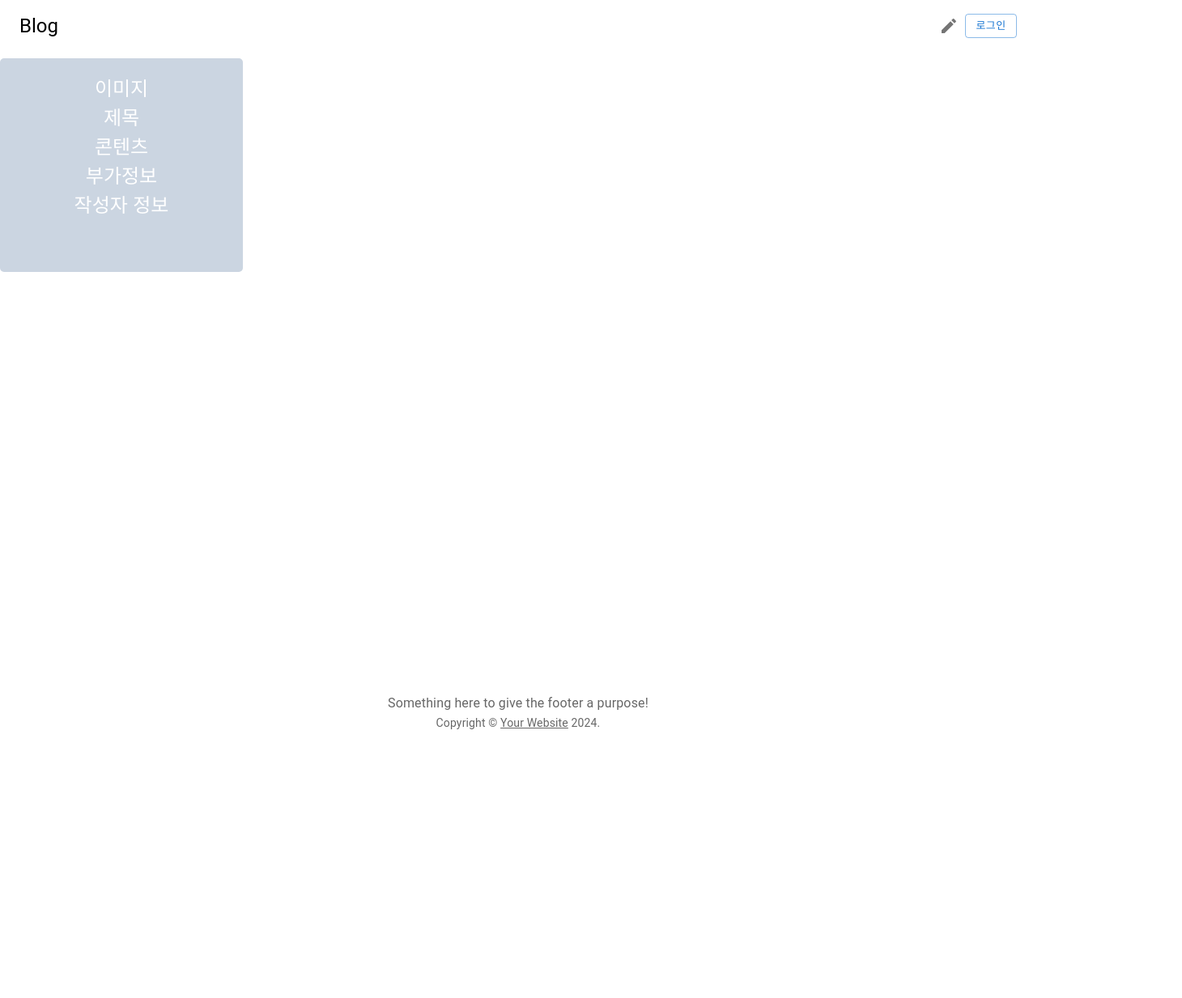
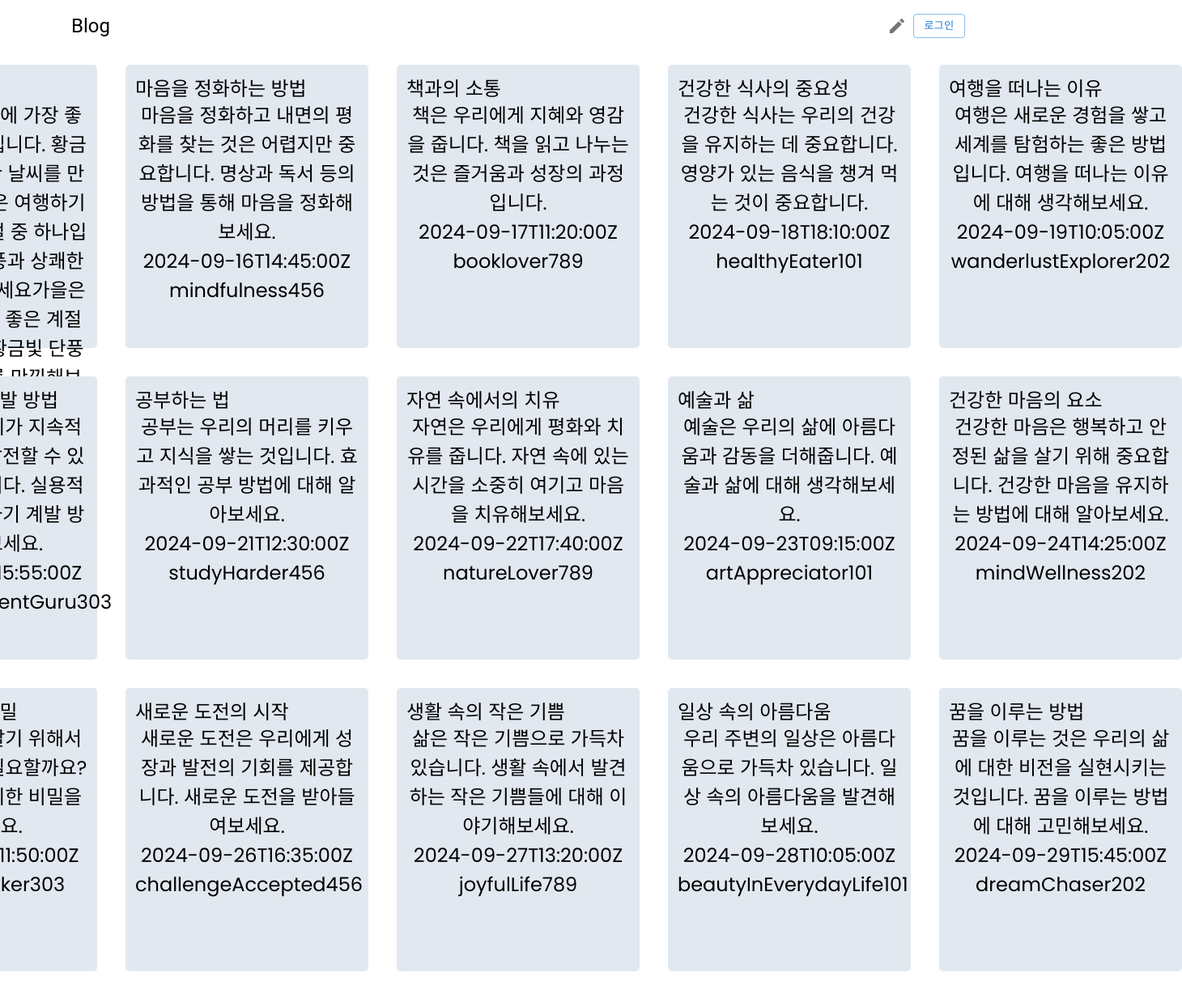
Before and after one commit to JH-PARK97/board-client, a React (Create React App) app: page /home in a window 1280 px wide. Shown: the top 1233 px of the page at 81% size, 1460 px wide, since content can reach past the window. Before the commit the page ends 951 px from the top, so only its background shows below. Built offline with nearby package versions, Linux system fonts and the light colour scheme; no server answers.

Commit message:
footer, UI 수정 및 postcard 작업

```diff
--- /dev/null
+++ b/public/post.json
@@ -0,0 +1,158 @@
+[
+    {
+      "title": "가을 여행의 매력",
+      "content": "가을은 여행하기에 가장 좋은 계절 중 하나입니다. 황금빛 단풍과 상쾌한 날씨를 만끽해보세요가을은 여행하기에 가장 좋은 계절 중 하나입니다. 황금빛 단풍과 상쾌한 날씨를 만끽해보세요가을은 여행하기에 가장 좋은 계절 중 하나입니다. 황금빛 단풍과 상쾌한 날씨를 만끽해보세요가을은 여행하기에 가장 좋은 계절 중 하나입니다. 황금빛 단풍과 상쾌한 날씨를 만끽해보세요.",
+      "createdDate": "2024-09-15T09:30:00Z",
+      "userId": "traveler123"
+    },
+    {
+      "title": "마음을 정화하는 방법",
+      "content": "마음을 정화하고 내면의 평화를 찾는 것은 어렵지만 중요합니다. 명상과 독서 등의 방법을 통해 마음을 정화해보세요.",
+      "createdDate": "2024-09-16T14:45:00Z",
+      "userId": "mindfulness456"
+    },
+    {
+      "title": "책과의 소통",
+      "content": "책은 우리에게 지혜와 영감을 줍니다. 책을 읽고 나누는 것은 즐거움과 성장의 과정입니다.",
+      "createdDate": "2024-09-17T11:20:00Z",
+      "userId": "booklover789"
+    },
+    {
+      "title": "건강한 식사의 중요성",
+      "content": "건강한 식사는 우리의 건강을 유지하는 데 중요합니다. 영양가 있는 음식을 챙겨 먹는 것이 중요합니다.",
+      "createdDate": "2024-09-18T18:10:00Z",
+      "userId": "healthyEater101"
+    },
+    {
+      "title": "여행을 떠나는 이유",
+      "content": "여행은 새로운 경험을 쌓고 세계를 탐험하는 좋은 방법입니다. 여행을 떠나는 이유에 대해 생각해보세요.",
+      "createdDate": "2024-09-19T10:05:00Z",
+      "userId": "wanderlustExplorer202"
+    },
+    {
+      "title": "실용적인 자기 계발 방법",
+      "content": "자기 계발은 우리가 지속적으로 성장하고 발전할 수 있도록 돕는 것입니다. 실용적이고 효과적인 자기 계발 방법을 알아보세요.",
+      "createdDate": "2024-09-20T15:55:00Z",
+      "userId": "selfImprovementGuru303"
+    },
+    {
+      "title": "공부하는 법",
+      "content": "공부는 우리의 머리를 키우고 지식을 쌓는 것입니다. 효과적인 공부 방법에 대해 알아보세요.",
+      "createdDate": "2024-09-21T12:30:00Z",
+      "userId": "studyHarder456"
+    },
+    {
+      "title": "자연 속에서의 치유",
+      "content": "자연은 우리에게 평화와 치유를 줍니다. 자연 속에 있는 시간을 소중히 여기고 마음을 치유해보세요.",
+      "createdDate": "2024-09-22T17:40:00Z",
+      "userId": "natureLover789"
+    },
+    {
+      "title": "예술과 삶",
+      "content": "예술은 우리의 삶에 아름다움과 감동을 더해줍니다. 예술과 삶에 대해 생각해보세요.",
+      "createdDate": "2024-09-23T09:15:00Z",
+      "userId": "artAppreciator101"
+    },
+    {
+      "title": "건강한 마음의 요소",
+      "content": "건강한 마음은 행복하고 안정된 삶을 살기 위해 중요합니다. 건강한 마음을 유지하는 방법에 대해 알아보세요.",
+      "createdDate": "2024-09-24T14:25:00Z",
+      "userId": "mindWellness202"
+    },
+    {
+      "title": "성공적인 삶의 비밀",
+      "content": "성공적인 삶을 살기 위해서는 어떤 요소가 필요할까요? 성공적인 삶을 위한 비밀을 알아보세요.",
+      "createdDate": "2024-09-25T11:50:00Z",
+      "userId": "successSeeker303"
+    },
+    {
+      "title": "새로운 도전의 시작",
+      "content": "새로운 도전은 우리에게 성장과 발전의 기회를 제공합니다. 새로운 도전을 받아들여보세요.",
+      "createdDate": "2024-09-26T16:35:00Z",
+      "userId": "challengeAccepted456"
+    },
+    {
+      "title": "생활 속의 작은 기쁨",
+      "content": "삶은 작은 기쁨으로 가득차 있습니다. 생활 속에서 발견하는 작은 기쁨들에 대해 이야기해보세요.",
+      "createdDate": "2024-09-27T13:20:00Z",
+      "userId": "joyfulLife789"
+    },
+    {
+      "title": "일상 속의 아름다움",
+      "content": "우리 주변의 일상은 아름다움으로 가득차 있습니다. 일상 속의 아름다움을 발견해보세요.",
+      "createdDate": "2024-09-28T10:05:00Z",
+      "userId": "beautyInEverydayLife101"
+    },
+    {
+      "title": "꿈을 이루는 방법",
+      "content": "꿈을 이루는 것은 우리의 삶에 대한 비전을 실현시키는 것입니다. 꿈을 이루는 방법에 대해 고민해보세요.",
+      "createdDate": "2024-09-29T15:45:00Z",
+      "userId": "dreamChaser202"
+    },
+    {
+      "title": "사랑과 관계에 대한 고찰",
+      "content": "사랑과 관계는 우리의 삶에 큰 의미를 부여합니다. 사랑과 관계에 대해 고찰해보세요.",
+      "createdDate": "2024-09-30T12:30:00Z",
+      "userId": "loveAndRelationship303"
+    },
+    {
+      "title": "성공적인 커리어를 위한 조언",
+      "content": "성공적인 커리어를 쌓기 위해서는 어떤 노력이 필요할까요? 성공적인 커리어를 위한 조언을 알아보세요.",
+      "createdDate": "2024-10-01T17:20:00Z",
+      "userId": "careerSuccess456"
+    },
+    {
+      "title": "행복한 가정의 비밀",
+      "content": "행복한 가정을 유지하는 것은 중요한 일입니다. 행복한 가정의 비밀을 알아보세요.",
+      "createdDate": "2024-10-02T14:15:00Z",
+      "userId": "happyFamily789"
+    },
+    {
+      "title": "자기소개와 자아 인식",
+      "content": "자기 소개와 자아 인식은 우리의 삶에서 중요한 역할을 합니다. 자기 소개와 자아 인식에 대해 고민해보세요.",
+      "createdDate": "2024-10-03T11:10:00Z",
+      "userId": "selfIntroduction101"
+    },
+    {
+      "title": "현실과 꿈 사이",
+      "content": "현실과 꿈 사이에서 우리는 어떤 선택을 해야 할까요? 현실과 꿈 사이에 대한 이야기를 나눠보세요.",
+      "createdDate": "2024-10-04T16:25:00Z",
+      "userId": "realityVsDream202"
+    },
+    {
+      "title": "연인과의 소통",
+      "content": "연인과의 소통은 건강한 관계를 유지하는 데 중요합니다. 연인과의 소통에 대해 이야기해보세요.",
+      "createdDate": "2024-10-05T13:30:00Z",
+      "userId": "communicationWithLovedOne303"
+    },
+    {
+      "title": "심신의 건강을 위한 방법",
+      "content": "심신의 건강을 유지하는 것은 우리의 삶에 큰 영향을 미칩니다. 심신의 건강을 위한 방법을 알아보세요.",
+      "createdDate": "2024-10-06T10:55:00Z",
+      "userId": "mindAndBodyWellness456"
+    },
+    {
+      "title": "가치 있는 삶",
+      "content": "가치 있는 삶을 살기 위해서는 어떤 가치를 추구해야 할까요? 가치 있는 삶에 대해 이야기해보세요.",
+      "createdDate": "2024-10-07T15:40:00Z",
+      "userId": "meaningfulLife789"
+    },
+    {
+      "title": "자기성찰과 성장",
+      "content": "자기성찰을 통해 우리는 성장하고 발전할 수 있습니다. 자기성찰과 성장에 대해 이야기해보세요.",
+      "createdDate": "2024-10-08T12:25:00Z",
+      "userId": "selfReflectionAndGrowth101"
+    },
+    {
+      "title": "여행을 통한 자기 발견",
+      "content": "여행은 자기 발견의 시간이 될 수 있습니다. 여행을 통해 자기 발견의 여정에 나서보세요.",
+      "createdDate": "2024-10-09T17:15:00Z",
+      "userId": "selfDiscoveryThroughTravel202"
+    },
+    {
+      "title": "사회 속의 나",
+      "content": "우리는 사회 속에서 누구인가요? 사회 속의 나에 대해 생각해보고 나의 역할을 이야기해보세요.",
+      "createdDate": "2024-10-10T14:10:00Z",
+      "userId": "meInTheSociety303"
+    }
+  ]
--- a/src/App.tsx
+++ b/src/App.tsx
@@ -39,6 +39,16 @@ async function checkLogin(ctx: LoaderFunctionArgs) {
     return null;
 }
 
+function footerRender() {
+    const pathname = window.location.pathname;
+
+    if (['/signin', '/signup'].includes(pathname)) {
+        return null;
+    }
+
+    return <Footer description="Something here to give the footer a purpose!" />;
+}
+
 export default function App() {
     const router = useMemo(() => {
         return createBrowserRouter([
@@ -48,7 +58,7 @@ export default function App() {
             },
             {
                 path: '/',
-                element: <Footer description="Something here to give the footer a purpose!" />,
+                element: footerRender(),
                 children: [
                     {
                         path: '/',
--- a/src/components/auth/SignUp.tsx
+++ b/src/components/auth/SignUp.tsx
@@ -93,7 +93,7 @@ export default function SignUp() {
                     <CssBaseline />
                     <Box
                         sx={{
-                            marginTop: 8,
+                            marginTop: 5,
                             display: 'flex',
                             flexDirection: 'column',
                             alignItems: 'center',
@@ -105,7 +105,6 @@ export default function SignUp() {
                         <form
                             method="post"
                             onSubmit={handleSubmit(onSubmit)}
-                            style={{ marginTop: 30 }}
                             encType="multipart/form-data"
                         >
                             <Grid container spacing={2}>
--- a/src/components/blog/Blog.tsx
+++ b/src/components/blog/Blog.tsx
@@ -1,20 +1,48 @@
-import React from 'react';
+import React, { useEffect, useState } from 'react';
 
 import Header from '../shared/Layout/Header';
 import PostCard from './PostCard';
 
+interface dataProps {
+    title: string;
+    content: string;
+    createdDate: string;
+    userId: string;
+}
 export default function Blog() {
+    const [data, setData] = useState([]);
+
+    useEffect(() => {
+        const fetchPostData = async () => {
+            const resp = await fetch('/post.json');
+            const json = await resp.json();
+            setData(json);
+        };
+        fetchPostData();
+    }, []);
+
+    if (!data) {
+        return null;
+    }
     return (
-        <div className="max-w-screen-xl mx-auto h-[100vh]">
+        <div className="h-[100%] w-[90%] m-auto">
             <Header title="Blog" />
-
-            <PostCard>
-                <PostCard.Image>이미지</PostCard.Image>
-                <PostCard.Title>제목</PostCard.Title>
-                <PostCard.Content>콘텐츠</PostCard.Content>
-                <PostCard.SubInfo>부가정보</PostCard.SubInfo>
-                <PostCard.Footer>작성자 정보</PostCard.Footer>
-            </PostCard>
+            <div className="content-container">
+                {data.map((post: dataProps, idx: number) => {
+                    if (idx > 20) return null;
+                    return (
+                        <PostCard key={idx}>
+                            {/* <PostCard.Image src="https://source.unsplash.com/random?wallpapers" /> */}
+                            <div className="postcard-body h-full p-3">
+                                <PostCard.Title>{post.title}</PostCard.Title>
+                                <PostCard.Content>{post.content}</PostCard.Content>
+                                <PostCard.SubInfo>{post.createdDate}</PostCard.SubInfo>
+                                <PostCard.Footer>{post.userId}</PostCard.Footer>
+                            </div>
+                        </PostCard>
+                    );
+                })}
+            </div>
         </div>
     );
 }
--- a/src/components/blog/PostCard.tsx
+++ b/src/components/blog/PostCard.tsx
@@ -5,18 +5,30 @@ interface PostCardProps {
 }
 export default function PostCard({ children }: PostCardProps) {
     return (
-        <div className="content-container">
-            <div className="postcard-container text-center bg-slate-300">{children}</div>
-        </div>
+            <div className="postcard-container text-center bg-slate-200">{children}</div>
     );
 }
 
 interface PostCardImageProps {
     children?: ReactNode;
+    src: string;
 }
 
-PostCard.Image = function Image({ children }: PostCardImageProps) {
-    return <div className="postcard-image">{children}</div>;
+PostCard.Image = function Image({ children, src }: PostCardImageProps) {
+    return (
+        <div className="postcard-image h-[40%] w-full  relative">
+            <img
+                src={src}
+                style={{
+                    width: '100%',
+                    height: '100%',
+                    objectFit: 'cover',
+                }}
+                alt="postcard-img"
+            ></img>
+            {children}
+        </div>
+    );
 };
 
 interface PostCardTitleProps {
@@ -24,7 +36,7 @@ interface PostCardTitleProps {
 }
 
 PostCard.Title = function Title({ children }: PostCardTitleProps) {
-    return <div className="postcard-title">{children}</div>;
+    return <div className="postcard-title h-[10%] text-left">{children}</div>;
 };
 
 interface PostCardContentProps {
--- a/src/components/post/CreatePost.tsx
+++ b/src/components/post/CreatePost.tsx
@@ -59,7 +59,7 @@ export default function CreatePost() {
                         <div className="editor-wrapper w-full border overflow-auto">
                             <Tiptap getContent={getContent} />
                         </div>
-                        <div className="editor-footer flex justify-between shadow-lg py-1">
+                        <div className="editor-footer flex justify-between mt-2">
                             <div className="editor-footer-button-left">
                                 <Button variant="outlined" onClick={() => navigator(-1)}>
                                     나가기
--- a/src/components/shared/Layout/Footer.tsx
+++ b/src/components/shared/Layout/Footer.tsx
@@ -4,6 +4,7 @@ import Container from '@mui/material/Container';
 import Typography from '@mui/material/Typography';
 import Link from '@mui/material/Link';
 import { Outlet } from 'react-router-dom';
+import { height } from '@mui/system';
 
 function Copyright() {
     return (
@@ -29,8 +30,14 @@ export default function Footer(props: FooterProps) {
     return (
         <>
             <Outlet />
-            <Box component="footer" sx={{ bgcolor: 'background.paper', py: 6 }}>
-                <Container maxWidth="lg">
+
+            <div
+                style={{
+                    marginTop: 30,
+                    width: '100%',
+                    height: 50,
+                }}
+            >
                 <Typography variant="h6" align="center" gutterBottom>
                     {title}
                 </Typography>
@@ -38,8 +45,7 @@ export default function Footer(props: FooterProps) {
                     {description}
                 </Typography>
                 <Copyright />
-                </Container>
-            </Box>
+            </div>
         </>
     );
 }
--- a/src/components/shared/Layout/Header.tsx
+++ b/src/components/shared/Layout/Header.tsx
@@ -4,7 +4,6 @@ import Button from '@mui/material/Button';
 import IconButton from '@mui/material/IconButton';
 import CreateIcon from '@mui/icons-material/Create';
 import Typography from '@mui/material/Typography';
-import Link from '@mui/material/Link';
 import { useNavigate } from 'react-router-dom';
 import { useAuthStore } from '../../../store/auth';
 import { useModalStore } from '../../../store/modal';
@@ -53,7 +52,7 @@ export default function Header(props: HeaderProps) {
 
     return (
         <React.Fragment>
-            <Toolbar sx={{ boxShadow: 'inherit', marginBottom: 1 }}>
+            <Toolbar sx={{ boxShadow: 'inherit', marginBottom: 2 }}>
                 <Typography component="h2" variant="h5" color="inherit" align="left" noWrap sx={{ flex: 1 }}>
                     {title}
                 </Typography>
--- a/src/index.css
+++ b/src/index.css
@@ -32,6 +32,10 @@
     font-family: 'Poppins', sans-serif;
 }
 
+html,
+body {
+    height: 100%;
+}
 code {
     padding: 4px;
 
@@ -187,19 +191,17 @@ code {
 
 .content-container {
     display: grid;
+    justify-content: center;
     width: 100%;
     height: 100%;
-    grid-template-rows: repeat(5, 33%);
-    grid-auto-rows: 33%;
-    grid-template-columns: repeat(4, 300px);
-    grid-gap: 25px;
-    background-color: #fff;
-    color: #444;
+    min-height: 100%;
+    grid-template-rows: repeat(2, 350px);
+    grid-auto-rows: 350px;
+    grid-template-columns: repeat(5, 300px);
+    grid-gap: 35px;
 }
 
 .postcard-container {
-    color: #fff;
     border-radius: 5px;
-    padding: 20px;
     font-size: 150%;
 }
```
Also changed, not shown: src/components/auth/SignIn.tsx (+3 -5 lines), package.json (indentation only). Lines whose indentation alone changed are shown as unchanged.
